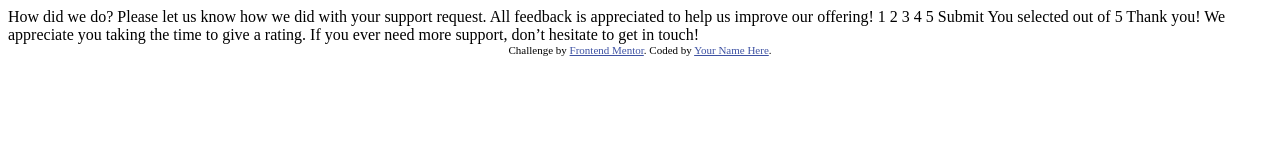
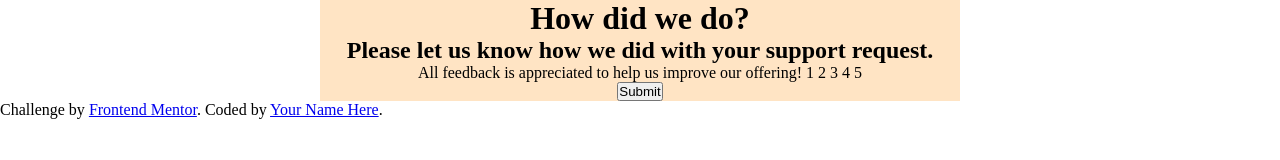
Before and after one commit to SiahBatterson/frontend-mentor-rating, a plain HTML site: page index.html in a window 1280 px wide. Drawn offline with Linux system fonts and the light colour scheme.

Commit message:
added some styling, flex box layout, and css and js

```diff
--- a/index.html
+++ b/index.html
@@ -1,49 +1,45 @@
 <!DOCTYPE html>
 <html lang="en">
   <head>
-  <meta charset="UTF-8">
-  <meta name="viewport" content="width=device-width, initial-scale=1.0"> <!-- displays site properly based on user's device -->
+    <meta charset="UTF-8" />
+    <meta name="viewport" content="width=device-width, initial-scale=1.0" />
+    <!-- displays site properly based on user's device -->
 
-  <link rel="icon" type="image/png" sizes="32x32" href="./images/favicon-32x32.png">
+    <link
+      rel="icon"
+      type="image/png"
+      sizes="32x32"
+      href="./images/favicon-32x32.png"
+    />
 
     <title>Frontend Mentor | Interactive rating component</title>
 
     <!-- Feel free to remove these styles or customise in your own stylesheet 👍 -->
-  <style>
-    .attribution { font-size: 11px; text-align: center; }
-    .attribution a { color: hsl(228, 45%, 44%); }
-  </style>
+    <link rel="stylesheet" href="styles.css" />
   </head>
   <body>
-
     <!-- Rating state start -->
-
-  How did we do?
-
-  Please let us know how we did with your support request. All feedback is appreciated
-  to help us improve our offering!
-
-  1 2 3 4 5
-
-  Submit
+    <div class="flex-container" id="rating-box">
+      <h1>How did we do?</h1>
+      <h2>Please let us know how we did with your support request.</h2>
+      <p>
+        All feedback is appreciated to help us improve our offering! 1 2 3 4 5
+      </p>
+      <button class="Submit">Submit</button>
+    </div>
 
     <!-- Rating state end -->
 
     <!-- Thank you state start -->
 
-  You selected <!-- Add rating here --> out of 5
-
-  Thank you!
-
-  We appreciate you taking the time to give a rating. If you ever need more support,
-  don’t hesitate to get in touch!
-
     <!-- Thank you state end -->
 
-
     <div class="attribution">
-    Challenge by <a href="https://www.frontendmentor.io?ref=challenge" target="_blank">Frontend Mentor</a>.
-    Coded by <a href="#">Your Name Here</a>.
+      Challenge by
+      <a href="https://www.frontendmentor.io?ref=challenge" target="_blank"
+        >Frontend Mentor</a
+      >. Coded by <a href="#">Your Name Here</a>.
     </div>
+    <script src="script.js"></script>
   </body>
 </html>
--- /dev/null
+++ b/styles.css
@@ -0,0 +1,23 @@
+* {
+  margin: 0;
+  padding: 0;
+  flex: 1;
+}
+
+#rating-box {
+  display: flex;
+  flex-direction: column;
+  margin: auto;
+  padding: auto;
+  background-color: bisque;
+  width: 50%;
+  justify-content: center;
+  text-align: left;
+  align-items: center;
+}
+
+footer {
+  display: flex;
+  margin: auto;
+  padding: auto;
+}
```
Also changed, not shown: script.js (added), 1 other file. Lines whose indentation alone changed are shown as unchanged.
